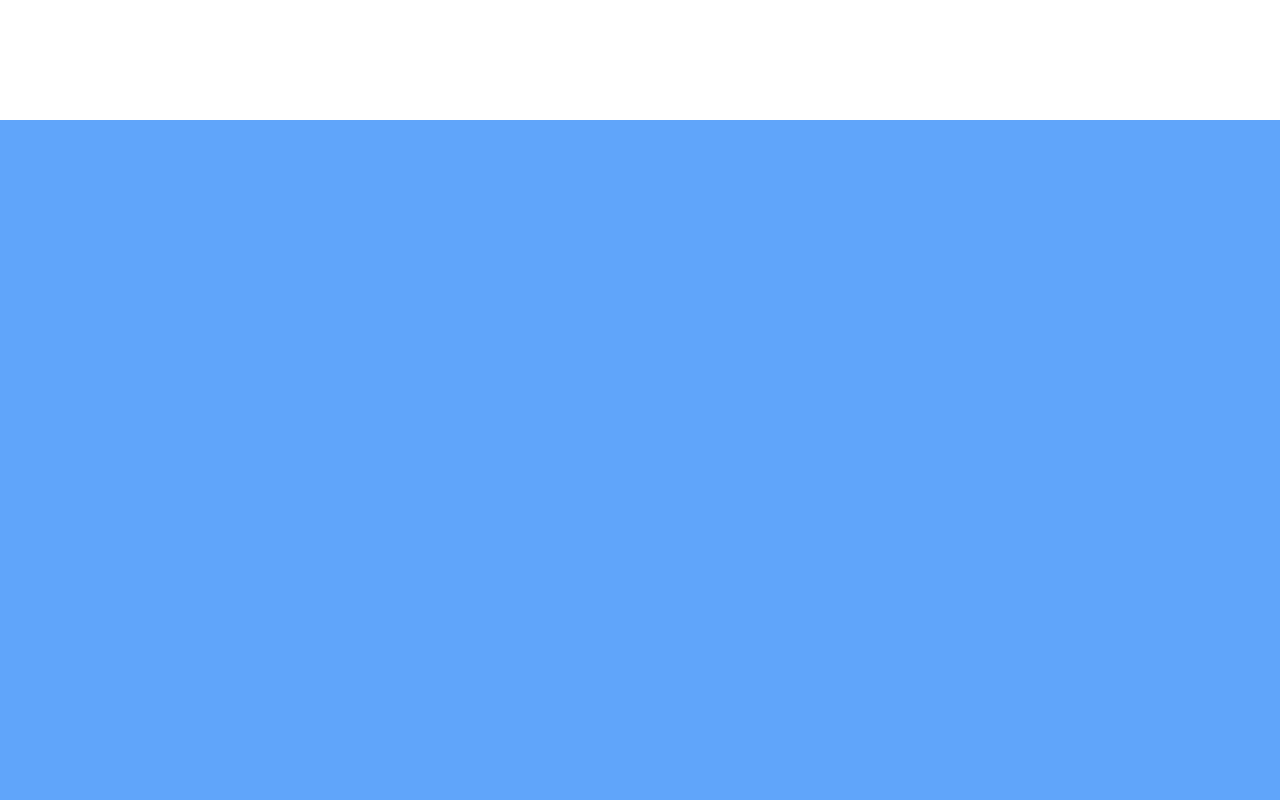
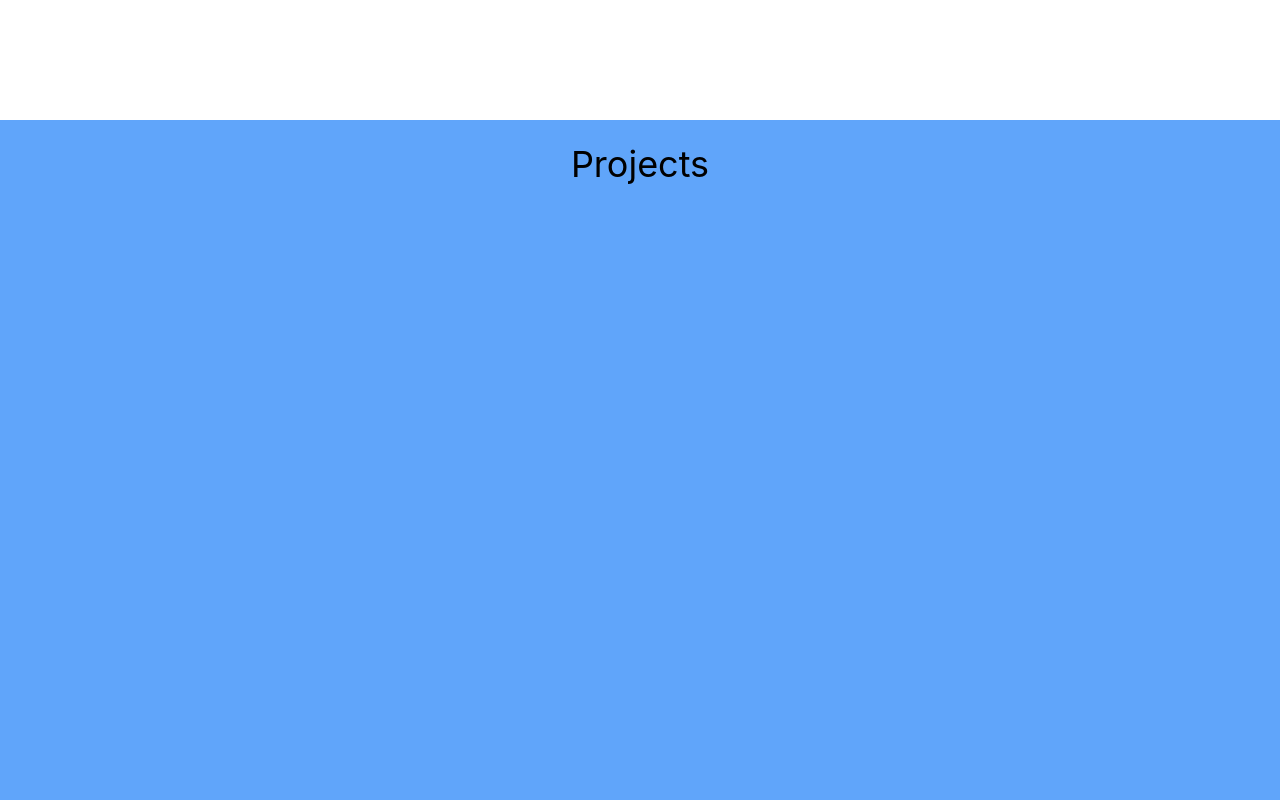
Before and after one commit to DeletedC/portfolio-express, a React (Create React App) app: page / in a window 1280 px wide. Shown: the part 2280-3080 px from the top of the page. Built offline with nearby package versions, Linux system fonts and the light colour scheme.

Commit message:
Added Projects section component

```diff
--- a/src/App.js
+++ b/src/App.js
@@ -3,6 +3,7 @@ import Section from './components/Section';
 import Header from './components/Header';
 import About from './components/About';
 import Skills from './components/Skills';
+import Projects from './components/Projects';
 
 function App() {
   return (
@@ -24,7 +25,7 @@ function App() {
 
       {/* Projects */}
       <Section color={'bg-blue-400'}>
-
+        <Projects />
       </Section>
 
       {/* Contact */}
--- /dev/null
+++ b/src/components/Projects.js
@@ -0,0 +1,9 @@
+const Projects = () => {
+  return (
+    <div>
+      <h1 className='text-center p-6'>Projects</h1>
+    </div>
+  );
+}
+
+export default Projects;
```
Also changed, not shown: 1 other file (tests, documents, lock files or other folders).
